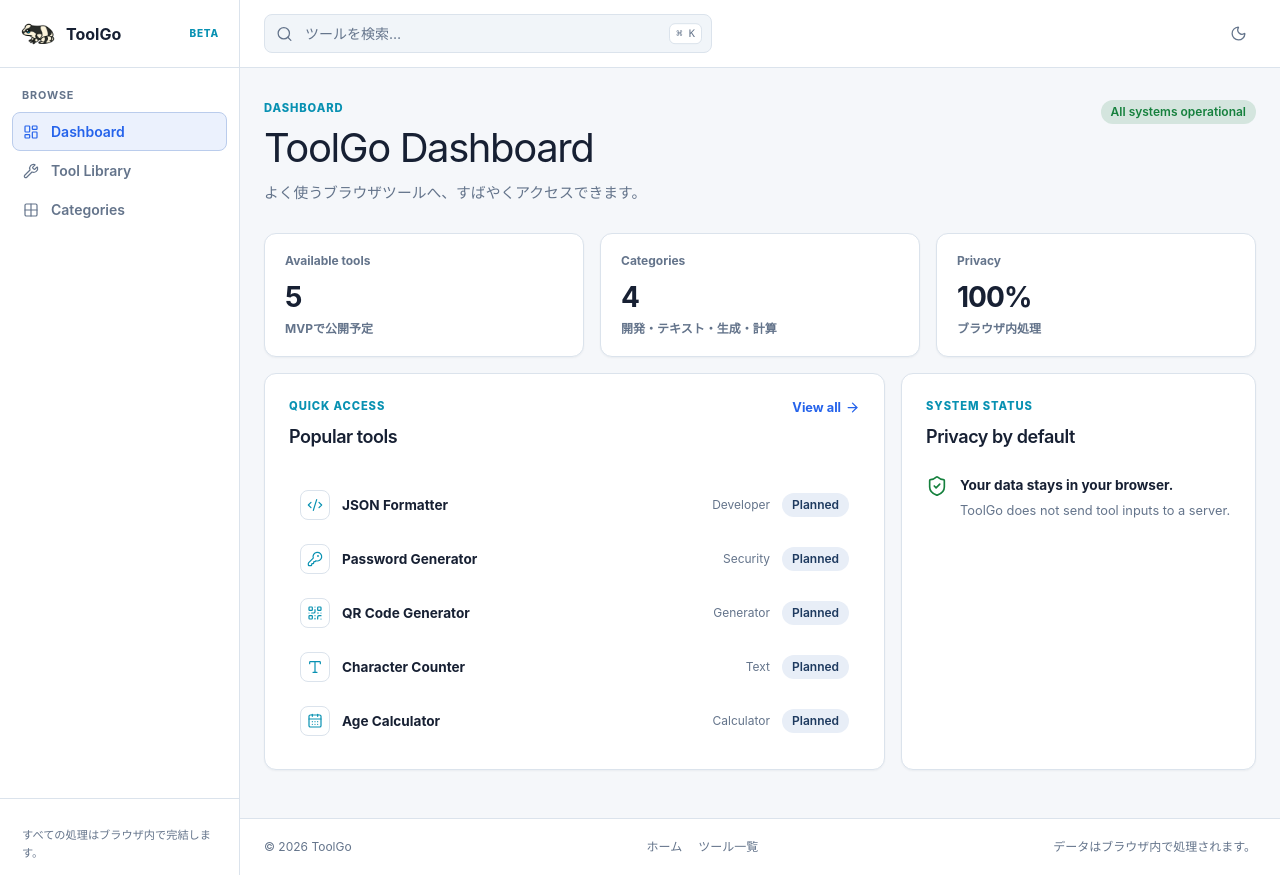
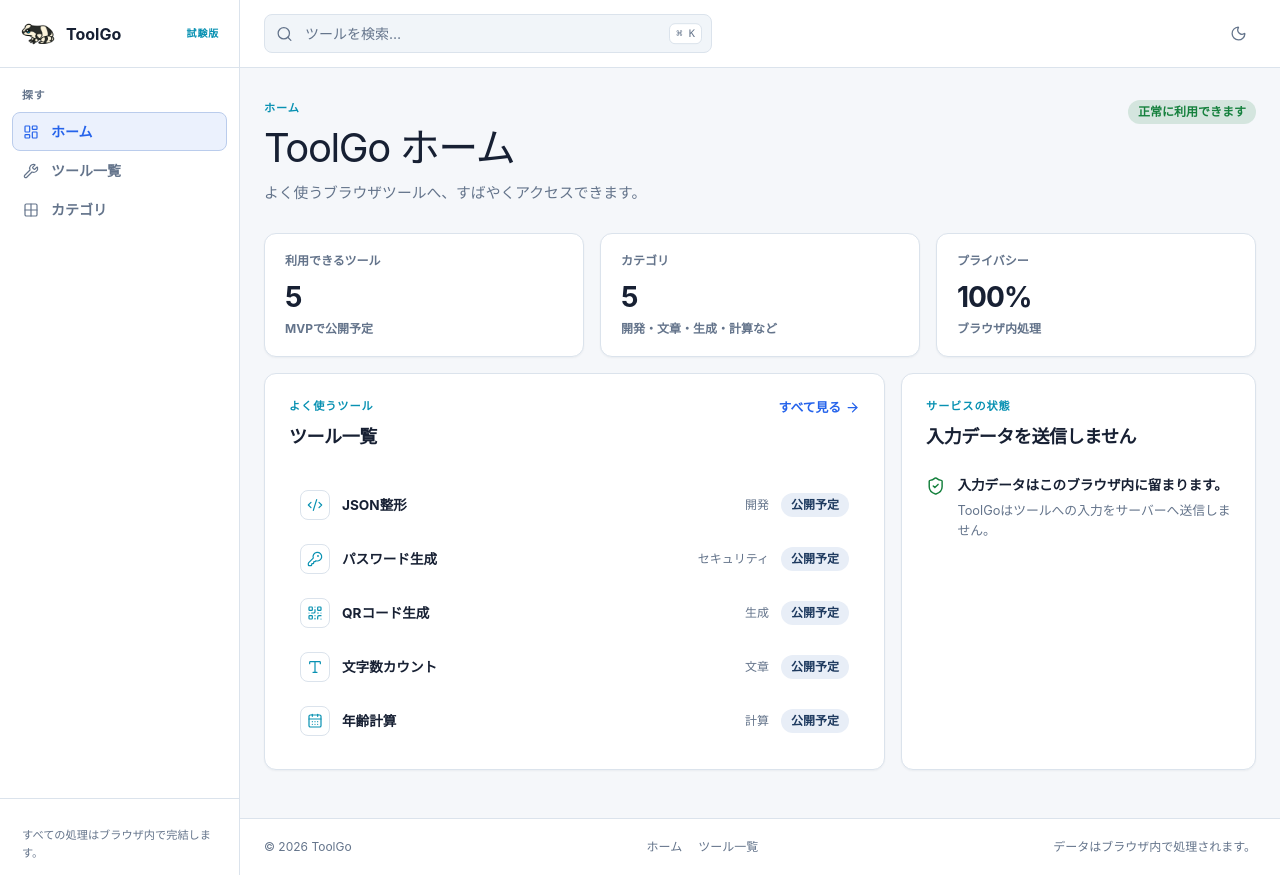
Before and after one commit to 24-105/toolgo, a Next.js app: page / in a window 1280 px wide. Built offline with nearby package versions, Linux system fonts and the light colour scheme.

Commit message:
feat: 基本的な言語を日本語に変更

```diff
--- a/src/app/categories/page.tsx
+++ b/src/app/categories/page.tsx
@@ -9,11 +9,11 @@ export const metadata = {
 };
 
 const categories = [
-  { name: "Developer", description: "コードやデータの整形・変換", count: 1 },
-  { name: "Security", description: "安全な文字列や認証情報の生成", count: 1 },
-  { name: "Generator", description: "QRコードなどの生成ツール", count: 1 },
-  { name: "Text", description: "文章の確認や文字数の計測", count: 1 },
-  { name: "Calculator", description: "日付や数値の計算", count: 1 },
+  { name: "開発", description: "コードやデータの整形・変換", count: 1 },
+  { name: "セキュリティ", description: "安全な文字列や認証情報の生成", count: 1 },
+  { name: "生成", description: "QRコードなどの生成ツール", count: 1 },
+  { name: "文章", description: "文章の確認や文字数の計測", count: 1 },
+  { name: "計算", description: "日付や数値の計算", count: 1 },
 ];
 
 export default function CategoriesPage() {
@@ -21,7 +21,7 @@ export default function CategoriesPage() {
     <ToolLayout
       title="カテゴリ"
       description="目的に近いツールをカテゴリから探せます。"
-      category="Tool Library"
+      category="ツール一覧"
     >
       <div className="category-grid" aria-label="ツールカテゴリ一覧">
         {categories.map((category) => (
@@ -36,7 +36,7 @@ export default function CategoriesPage() {
               </div>
             </CardHeader>
             <CardContent>
-              <Badge>{category.count} tool planned</Badge>
+              <Badge>{category.count}件・公開予定</Badge>
             </CardContent>
           </Card>
         ))}
--- a/src/app/page.tsx
+++ b/src/app/page.tsx
@@ -17,66 +17,58 @@ export default function HomePage() {
       <div className="content-container">
         <header className="content-heading">
           <div>
-            <p className="eyebrow">Dashboard</p>
+            <p className="eyebrow">ホーム</p>
             <h1 id="page-title" className="page-title">
-              ToolGo Dashboard
+              ToolGo ホーム
             </h1>
             <p className="lede">よく使うブラウザツールへ、すばやくアクセスできます。</p>
           </div>
-          <Badge variant="success">All systems operational</Badge>
+          <Badge variant="success">正常に利用できます</Badge>
         </header>
 
         <section className="metric-grid" aria-label="概要">
-          <MetricCard label="Available tools" value="5" note="MVPで公開予定" />
-          <MetricCard label="Categories" value="4" note="開発・テキスト・生成・計算" />
-          <MetricCard label="Privacy" value="100%" note="ブラウザ内処理" />
+          <MetricCard label="利用できるツール" value="5" note="MVPで公開予定" />
+          <MetricCard label="カテゴリ" value="5" note="開発・文章・生成・計算など" />
+          <MetricCard label="プライバシー" value="100%" note="ブラウザ内処理" />
         </section>
 
-        <section className="dashboard-grid" aria-label="Quick access and system status">
+        <section className="dashboard-grid" aria-label="よく使うツールとサービスの状態">
           <Card className="dashboard-tools-card">
             <CardHeader className="card-header-row">
               <div>
-                <p className="section-kicker">Quick access</p>
-                <CardTitle>Popular tools</CardTitle>
+                <p className="section-kicker">よく使うツール</p>
+                <CardTitle>ツール一覧</CardTitle>
               </div>
               <Link className="text-link" href="/tools">
-                View all <ArrowRight size={15} aria-hidden="true" />
+                すべて見る <ArrowRight size={15} aria-hidden="true" />
               </Link>
             </CardHeader>
             <CardContent>
               <div className="quick-tool-list">
-                <QuickTool icon={<Code2 />} name="JSON Formatter" category="Developer" />
+                <QuickTool icon={<Code2 />} name="JSON整形" category="開発" />
                 <QuickTool
                   icon={<KeyRound />}
-                  name="Password Generator"
-                  category="Security"
+                  name="パスワード生成"
+                  category="セキュリティ"
                 />
-                <QuickTool
-                  icon={<QrCode />}
-                  name="QR Code Generator"
-                  category="Generator"
-                />
-                <QuickTool icon={<Type />} name="Character Counter" category="Text" />
-                <QuickTool
-                  icon={<CalendarDays />}
-                  name="Age Calculator"
-                  category="Calculator"
-                />
+                <QuickTool icon={<QrCode />} name="QRコード生成" category="生成" />
+                <QuickTool icon={<Type />} name="文字数カウント" category="文章" />
+                <QuickTool icon={<CalendarDays />} name="年齢計算" category="計算" />
               </div>
             </CardContent>
           </Card>
 
           <Card>
             <CardHeader>
-              <p className="section-kicker">System status</p>
-              <CardTitle>Privacy by default</CardTitle>
+              <p className="section-kicker">サービスの状態</p>
+              <CardTitle>入力データを送信しません</CardTitle>
             </CardHeader>
             <CardContent>
               <div className="status-summary">
                 <ShieldCheck size={22} strokeWidth={1.8} aria-hidden="true" />
                 <div>
-                  <strong>Your data stays in your browser.</strong>
-                  <p>ToolGo does not send tool inputs to a server.</p>
+                  <strong>入力データはこのブラウザ内に留まります。</strong>
+                  <p>ToolGoはツールへの入力をサーバーへ送信しません。</p>
                 </div>
               </div>
             </CardContent>
@@ -123,7 +115,7 @@ function QuickTool({
       </span>
       <span className="quick-tool-name">{name}</span>
       <span className="quick-tool-category">{category}</span>
-      <Badge>Planned</Badge>
+      <Badge>公開予定</Badge>
     </div>
   );
 }
--- a/src/app/tools/page.tsx
+++ b/src/app/tools/page.tsx
@@ -7,11 +7,11 @@ export const metadata = {
 };
 
 const plannedTools = [
-  "JSON Formatter",
-  "Password Generator",
-  "QR Code Generator",
-  "Character Counter",
-  "Age Calculator",
+  "JSON整形",
+  "パスワード生成",
+  "QRコード生成",
+  "文字数カウント",
+  "年齢計算",
 ];
 
 export default function ToolsPage() {
@@ -19,7 +19,7 @@ export default function ToolsPage() {
     <ToolLayout
       title="ツール一覧"
       description="日常の作業をすばやく片付ける、無料のブラウザツールを準備しています。"
-      category="ToolGo"
+      category="ツール一覧"
       help={
         <p className="text-sm leading-6 text-muted">
           ツールはすべてブラウザ内で処理されます。
@@ -38,7 +38,7 @@ export default function ToolsPage() {
             {plannedTools.map((tool) => (
               <div key={tool} className="tool-list-item">
                 <span>{tool}</span>
-                <Badge>Coming soon</Badge>
+                <Badge>公開予定</Badge>
               </div>
             ))}
           </div>
--- a/src/components/layout/app-sidebar.tsx
+++ b/src/components/layout/app-sidebar.tsx
@@ -13,9 +13,9 @@ type NavigationItem = {
 };
 
 const primaryNavigation: NavigationItem[] = [
-  { label: "Dashboard", href: "/", icon: LayoutDashboard },
-  { label: "Tool Library", href: "/tools", icon: Wrench },
-  { label: "Categories", href: "/categories", icon: Grid2X2 },
+  { label: "ホーム", href: "/", icon: LayoutDashboard },
+  { label: "ツール一覧", href: "/tools", icon: Wrench },
+  { label: "カテゴリ", href: "/categories", icon: Grid2X2 },
 ];
 
 export function AppSidebar() {
@@ -24,15 +24,15 @@ export function AppSidebar() {
   return (
     <aside className="app-sidebar" aria-label="アプリケーションナビゲーション">
       <div className="sidebar-brand-wrap">
-        <Link className="sidebar-brand" href="/" aria-label="ToolGo Dashboard">
+        <Link className="sidebar-brand" href="/" aria-label="ToolGoホーム">
           <MascotMark priority />
           <span>ToolGo</span>
         </Link>
-        <span className="sidebar-version">BETA</span>
+        <span className="sidebar-version">試験版</span>
       </div>
 
       <nav className="sidebar-nav" aria-label="メインナビゲーション">
-        <p className="sidebar-section-label">Browse</p>
+        <p className="sidebar-section-label">探す</p>
         {primaryNavigation.map((item) => (
           <SidebarLink key={item.href} item={item} active={pathname === item.href} />
         ))}
```
Also changed, not shown: 5 other files (tests, documents, lock files or other folders).
